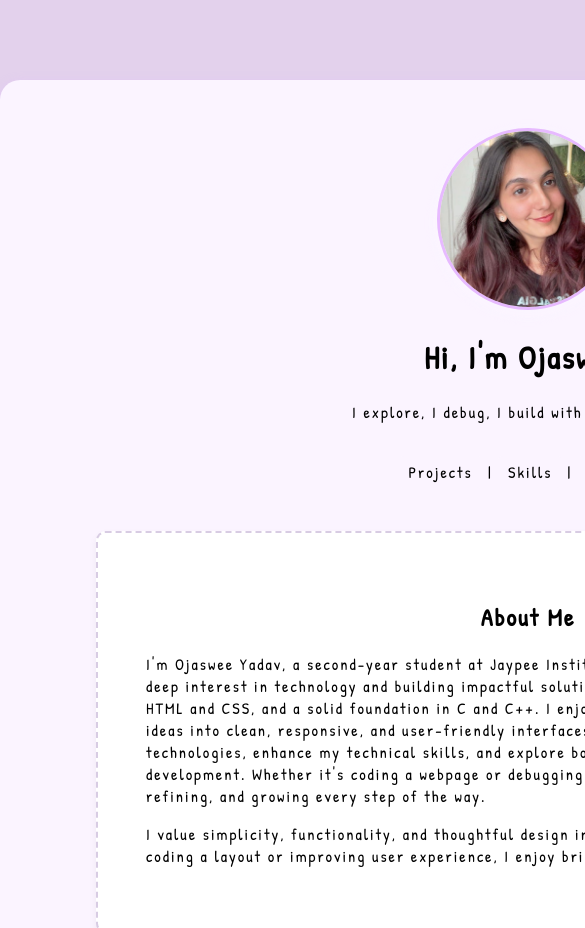
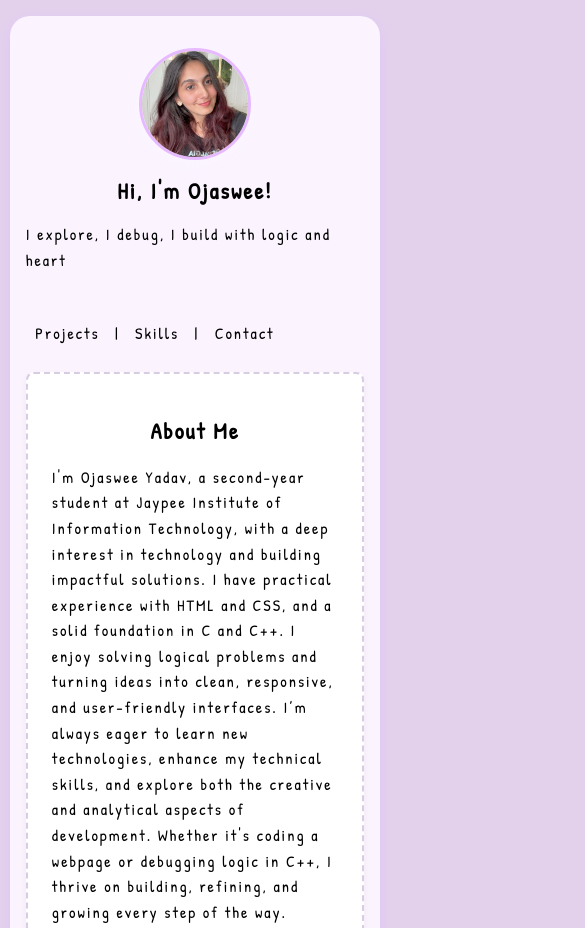
Before and after one commit to ojasweeyadav/Portfolio, a plain HTML site: page index.html in a window 390 px wide. Shown: the top 928 px of the page, 585 px wide, since content can reach past the window. Drawn offline with Linux system fonts and the light colour scheme.

Commit message:
Update style.css

```diff
--- a/style.css
+++ b/style.css
@@ -1,4 +1,3 @@
-
 /*
 | 1px           | 0.0625rem |
 | 2px           | 0.125rem  |
@@ -10,49 +9,65 @@
 | 64px          | 4rem      |
 */
 @import url('https://fonts.googleapis.com/css2?family=Patrick+Hand&display=swap');
-html{
+
+html {
     background-color: #e3d1ec; /*To give color to margin*/
+    box-sizing: border-box;
 }
-body{
+
+*, *::before, *::after {
+    box-sizing: inherit;
+}
+
+body {
     font-family: "Patrick Hand", cursive;
     font-weight: 400;
     font-style: normal;
     text-align: center;
-  padding: 3rem;
+    padding: 2rem;
     letter-spacing: 0.125rem;
     background-color: #fbf4ff;
     border-radius: 1.25rem;
     box-shadow: 0 0.25rem 0.75rem rgba(224, 192, 255, 0.681);
-  width: 60rem;
-  margin: 5rem auto;
+    width: 100%;
+    max-width: 60rem;
+    margin: 2rem auto;
+}
 
-}
-img{
-    width: 11rem;         /* You can adjust size */
+img {
+    width: 11rem;
     height: 11rem;
-    object-fit: cover;    /* Keeps the image from stretching */
-    border-radius: 50%;   /* Makes it a circle */
+    object-fit: cover;
+    border-radius: 50%;
     border: 0.2rem solid #e7baff;
     box-shadow: 0 0.25rem 1rem rgba(252, 246, 255, 0.6);
+}
 
+li {
+    text-align: left;
+    word-wrap: break-word;
+    line-height: 1.6;
 }
-li{
-    text-align: left;
-}
-a{
+
+a {
     text-decoration: none;
-    background-color: #ffc0b0;;
+    background-color: #ffc0b0;
     border-radius: 0.3rem;
     padding: 0.3rem 0.6rem;
     color: black;
+    display: inline-block;
+    margin: 0.2rem;
 }
-div{
+
+div {
     text-align: left;
 }
-#about p{
+
+#about p {
     text-align: left;
 }
-#about, #projects, #skills, #contact{
+
+#about, #projects, #skills, #contact {
     border: 0.125rem dashed #d8cce3;
     background-color: #fff;
     box-shadow: 0 0.25rem 0.5rem rgba(0,0,0,0.05);
@@ -60,60 +75,111 @@ div{
     margin: 3rem;
     padding: 3rem;
 }
-#contact a{
-    background-color:#fff ;
+
+#contact a {
+    background-color: #fff;
 }
-header a{
+
+header a {
     background-color: #fbf4ff;
 }
 
-#about{
-    border: 0.125rem dashed #d8cce3;
-    background-color: #fff;
-    box-shadow: 0 0.25rem 0.5rem rgba(0,0,0,0.05);
+#about:hover {
+    background-color: #fffce8;
+    font-size: large;
 }
-#about:hover{
-    background-color: #fffce8;
-    font-size:large;
+
+#projects:hover {
+    background-color: #e9ffe8;
+    font-size: large;
 }
-#projects:hover{
-    background-color: #e9ffe8;
-    font-size:large;
+
+#skills:hover {
+    background-color: #e8f8ff;
+    font-size: large;
 }
-#skills:hover{
-    background-color: #e8f8ff;
-    font-size:large;
+
+#contact:hover {
+    background-color: #e8fffa;
+    font-size: large;
 }
-li:hover{
-    color: #034e37;
-}
-#contact:hover{
-    background-color: #e8fffa;
-    font-size:large;
-}
-#contact:hover a{
+
+#contact:hover a {
     background-color: #e8fffa;
 }
-header:hover{
+
+header:hover {
     font-size: large;
 }
-.form, .website, .story{
+
+.form, .website, .story {
     border: 0.125rem solid pink;
     background-color: rgb(252, 245, 246);
     border-radius: 0.6rem;
     padding: 0.8rem;
     margin: 1.25rem;
 }
-div.form:hover{
+
+div.form:hover,
+div.website:hover,
+div.story:hover {
     font-size: larger;
 }
-div.website:hover{
-    font-size: larger;
+
+img:hover {
+    transform: scale(1.1); /* transform visually changes an element’s size, position, or rotation without affecting layout */
 }
-div.story:hover{
-    font-size: larger;
+
+/* ✅ MOBILE FIX BELOW */
+@media only screen and (max-width: 600px) {
+    body {
+        width: 95%;
+        margin: 1rem auto;
+        padding: 1rem;
+        font-size: 1rem;
+        text-align: left;
     }
-img:hover{
-    transform: scale(1.1);   /* transform visually changes an element’s size, position, or rotation without affecting layout */
 
+    img {
+        width: 7rem;
+        height: 7rem;
+        display: block;
+        margin: 1rem auto;
     }
+
+    h1, h2, h3 {
+        font-size: 1.4rem;
+        text-align: center;
+    }
+
+    #about, #projects, #skills, #contact {
+        margin: 1rem 0;
+        padding: 1.5rem;
+        font-size: 1rem;
+        border-radius: 0.5rem;
+    }
+
+    .form, .website, .story {
+        margin: 0.8rem 0;
+        padding: 1rem;
+        width: 100%;
+        font-size: 1rem;
+    }
+
+    li {
+        font-size: 1rem;
+        margin-left: 1rem;
+    }
+
+    p {
+        word-wrap: break-word;
+        line-height: 1.6;
+        font-size: 1rem;
+    }
+
+    a {
+        display: inline-block;
+        margin: 0.4rem 0;
+        font-size: 1rem;
+    }
+}
```
Lines whose indentation alone changed are shown as unchanged.
